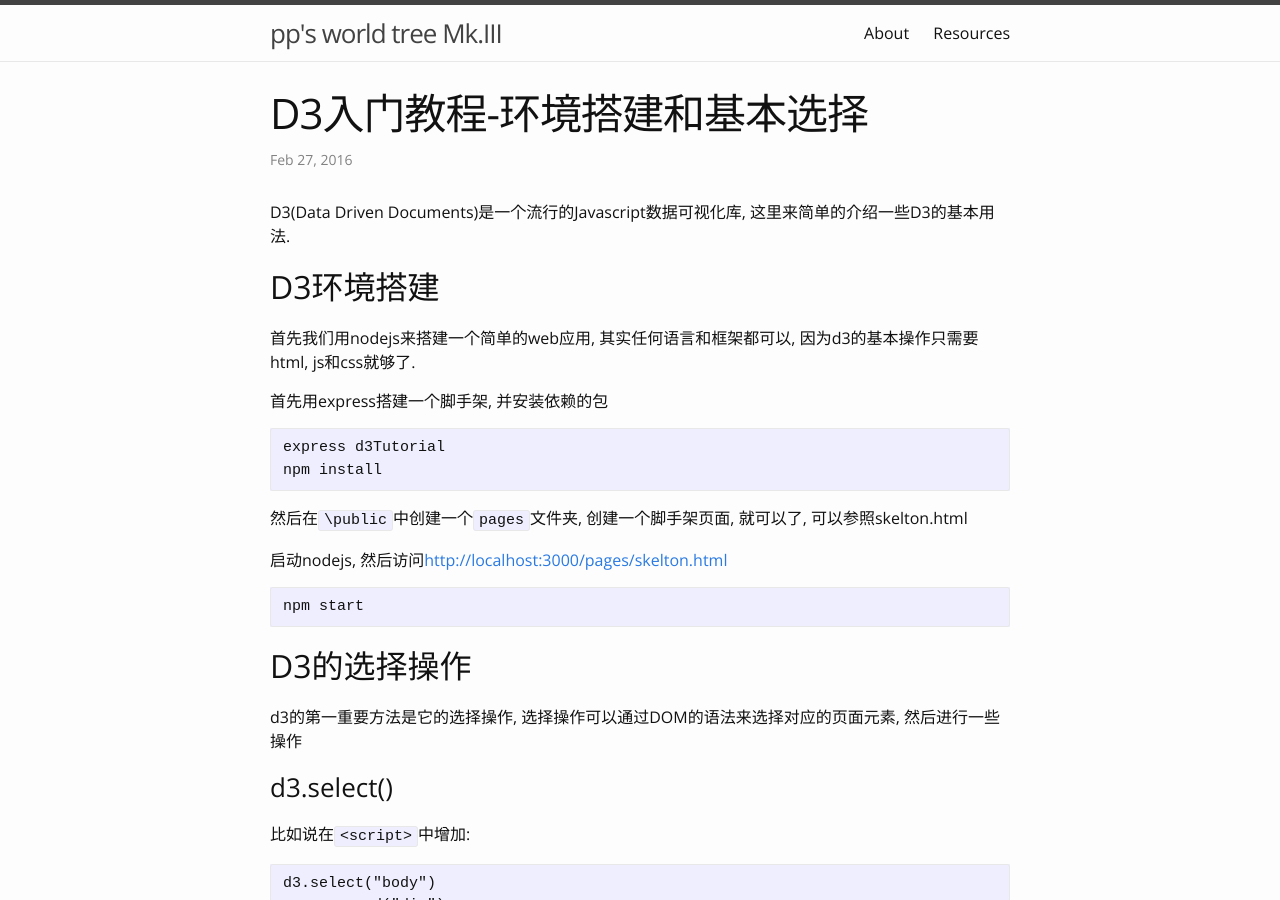
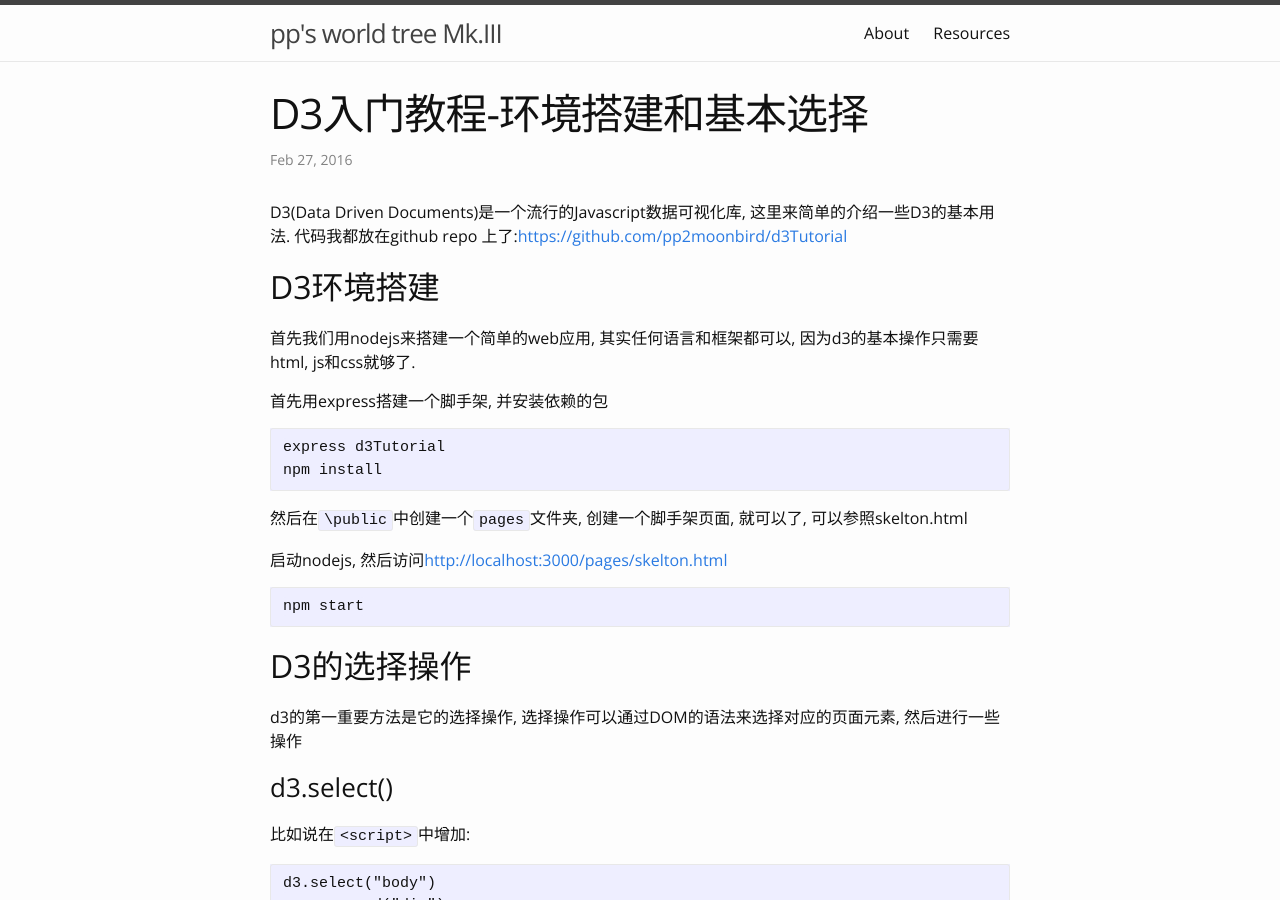
Before and after one commit to pp2moonbird/pp2moonbird.github.io, a Jekyll site: the page built from _posts/2016-02-28-D3-Tutorial.markdown, in a window 1280 px wide and 900 px high. Built offline with Jekyll 4.4.1, drawn with Linux system fonts in a browser that asks for light colours; comment, search, counter and statistics services are not loaded; some of the changed lines change nothing that is shown.

Commit message:
add repo

```diff
--- a/_posts/2016-02-28-D3-Tutorial.markdown
+++ b/_posts/2016-02-28-D3-Tutorial.markdown
@@ -5,7 +5,8 @@ date : 2016-02-27 14:47:21 +8000
 categories: visualization
 ---
 
-D3(Data Driven Documents)是一个流行的Javascript数据可视化库, 这里来简单的介绍一些D3的基本用法.
+D3(Data Driven Documents)是一个流行的Javascript数据可视化库, 这里来简单的介绍一些D3的基本用法. 代码我都放在github repo
+上了:[https://github.com/pp2moonbird/d3Tutorial](https://github.com/pp2moonbird/d3Tutorial)
 
 ## D3环境搭建
 
@@ -18,7 +19,7 @@ D3(Data Driven Documents)是一个流行的Javascript数据可视化库, 这里
 
 然后在`\public`中创建一个`pages`文件夹, 创建一个脚手架页面, 就可以了, 可以参照skelton.html
 
-启动nodejs, 然后访问[http://localhost:3000/pages/skelton.html](http://localhost:3000/pages/skelton.html)
+启动nodejs, 然后访问[http://localhost:3000/pages/skelton.html](http://localhost:3000/pages/skeleton.html)
 
 	npm start
 
@@ -60,5 +61,5 @@ select方法选择的是第一个元素, 如果有一系列数据,然后要绑
 
 参考这两个链接
 
-- https://bost.ocks.org/mike/join/
-- https://bost.ocks.org/mike/selection/
+- [https://bost.ocks.org/mike/join/](https://bost.ocks.org/mike/join/)
+- [https://bost.ocks.org/mike/selection/](https://bost.ocks.org/mike/selection/)
```
